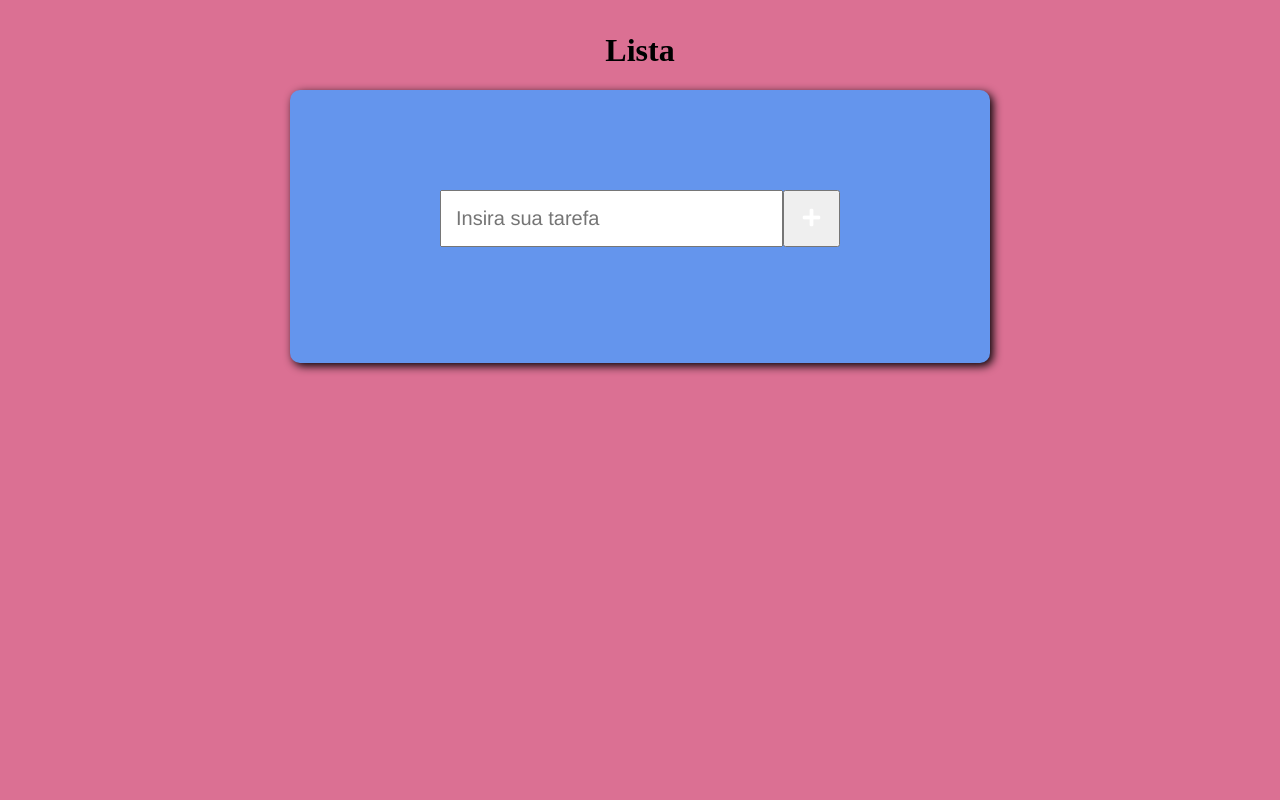
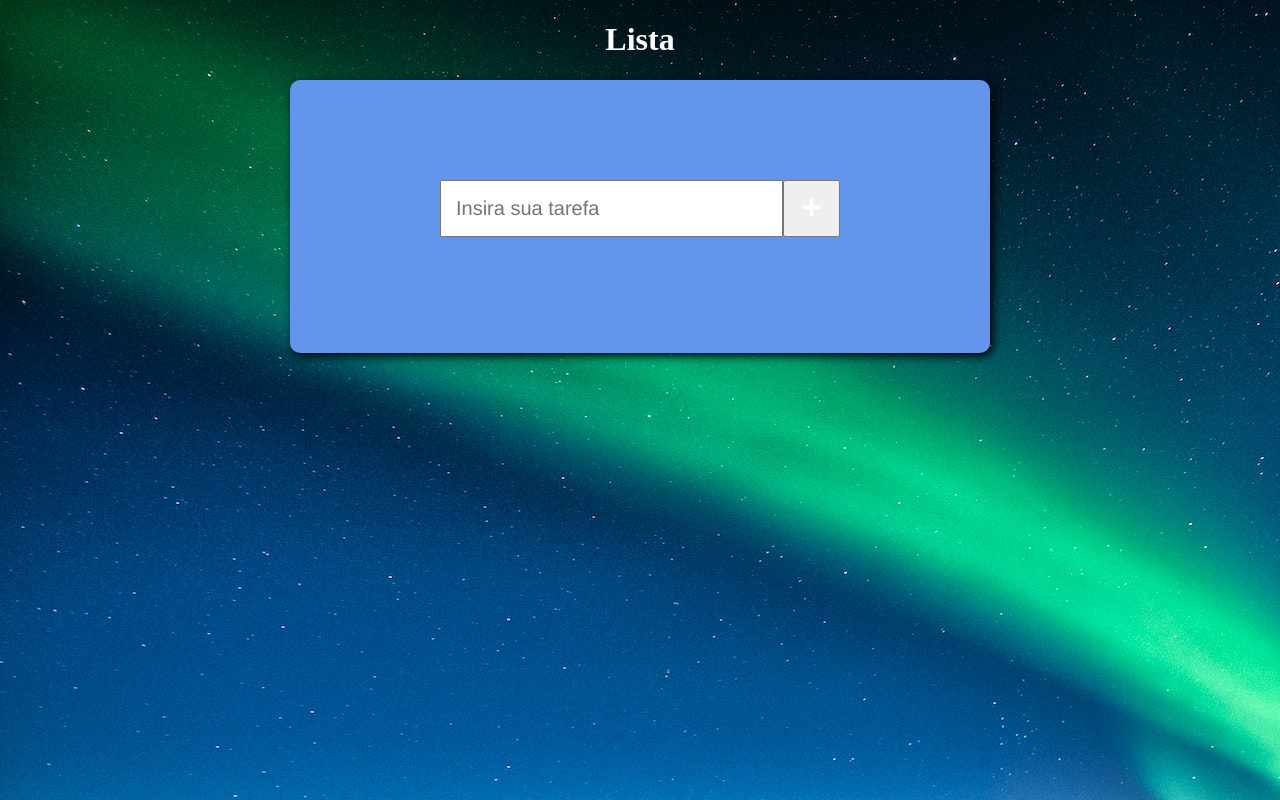
Before and after one commit to VanessaPro/Lista-de-afazeres, a plain HTML site: page index.html in a window 1280 px wide. Drawn offline with Linux system fonts and the light colour scheme.

Commit message:
colocado uma imagem de fundo

```diff
--- a/estilo.css
+++ b/estilo.css
@@ -18,14 +18,14 @@
 }
 
 header {
-	color: black;
+	color: white;
 	text-align: center;
 }
 
 
 body {
-	background: #DB7093;
-	margin-top: 2rem;
+	background-image: url(../Imagem/pexels-stein-egil-liland-1933320.jpg);
+
 }
 
 section {
```
Also changed, not shown: index.html (+1 -0 lines), Imagem/pexels-stein-egil-liland-1933320.jpg (added).
